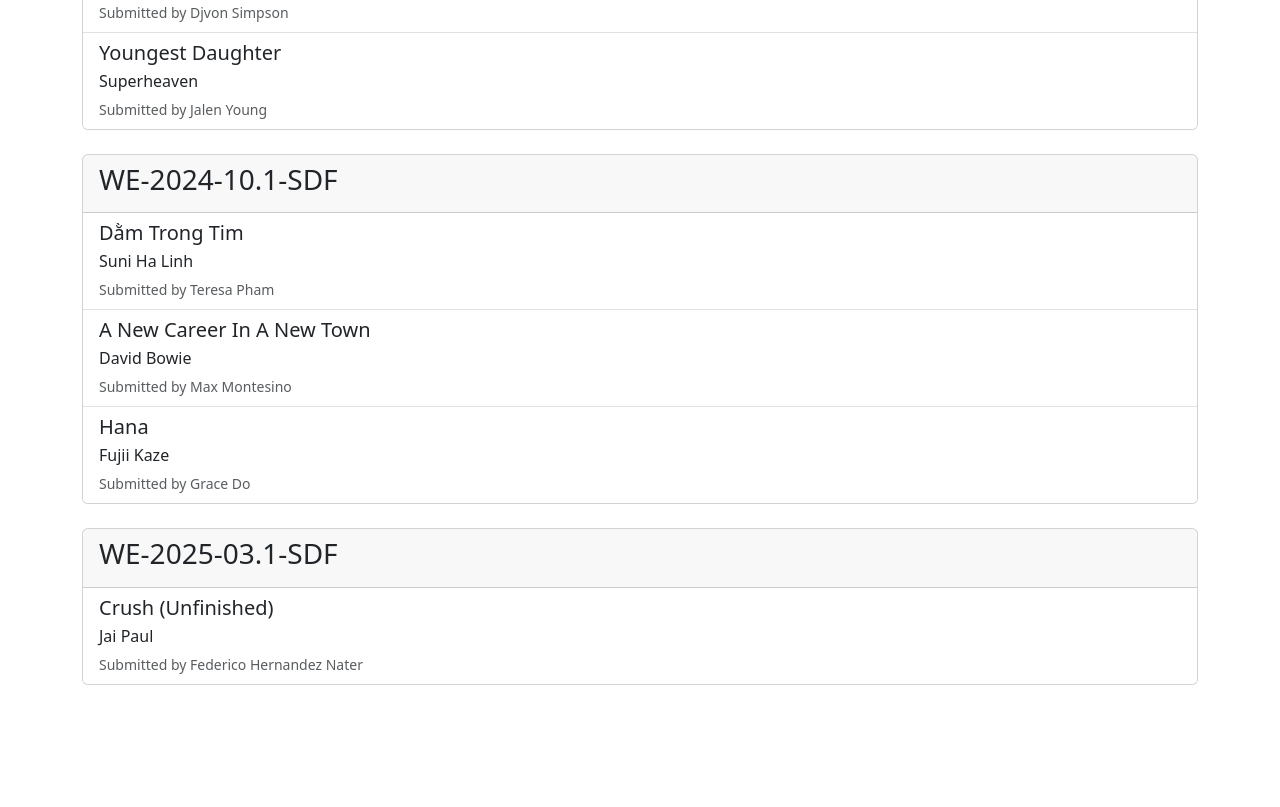
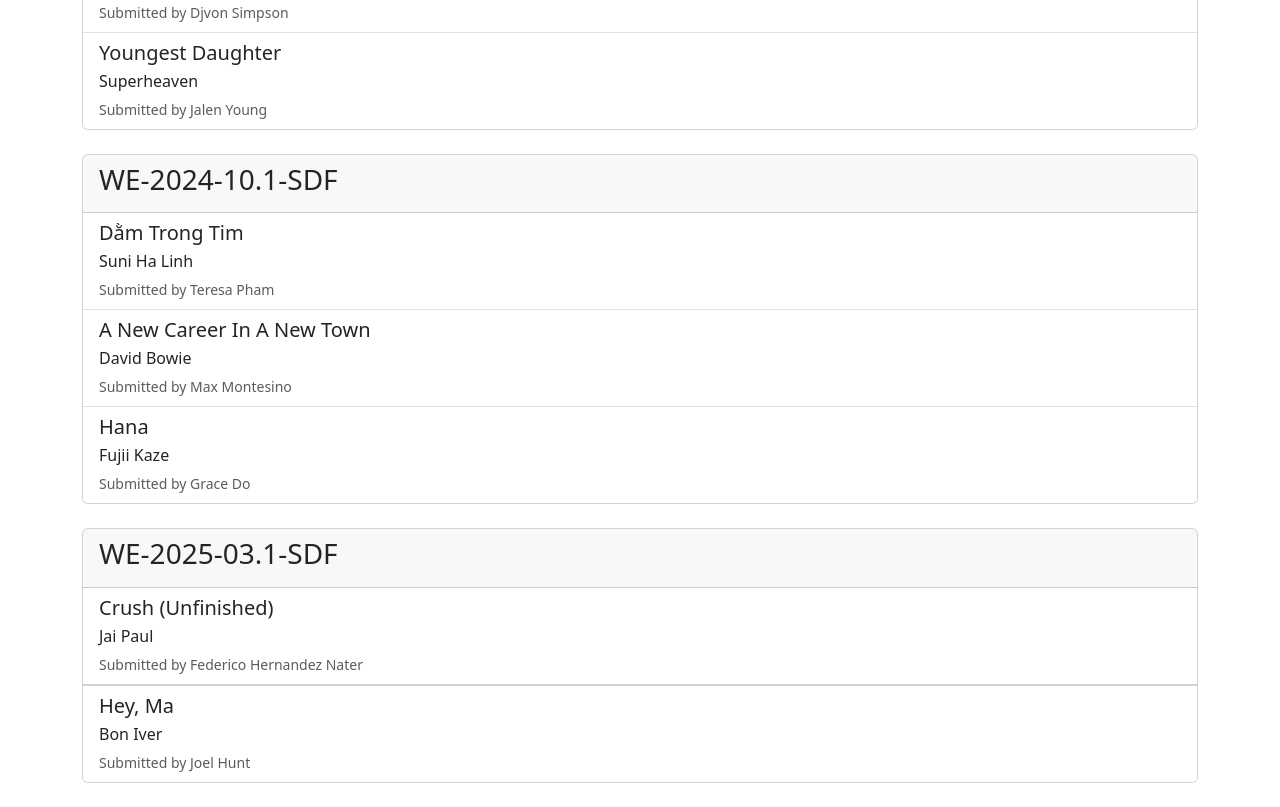
Before and after one commit to dpi-tta-projects/pr-playlist, a website: page index.html in a window 1280 px wide. Shown: the part 1718-2525 px from the top of the page. Before the commit the page ends 2427 px from the top, so only its background shows below. Drawn offline with nearby package versions, Linux system fonts and the light colour scheme; a script that the page names is missing.

Commit message:
adding jh fav song Hey, Ma - Bon Iver

```diff
--- a/index.html
+++ b/index.html
@@ -267,6 +267,20 @@
           </small>
         </a>
       </div>
+      <div class="list-group list-group-flush">
+        <a
+          href="https://www.youtube.com/watch?v=V9QPHI0HGy0"
+          class="list-group-item list-group-item-action"
+        >
+          <div class="d-flex w-100 justify-content-between">
+            <h5 class="mb-1">Hey, Ma</h5>
+          </div>
+          <p class="mb-1">Bon Iver</p>
+          <small class="text-body-secondary">
+            Submitted by Joel Hunt
+          </small>
+        </a>
+      </div>
     </div>
   </body>
 </html>
```
